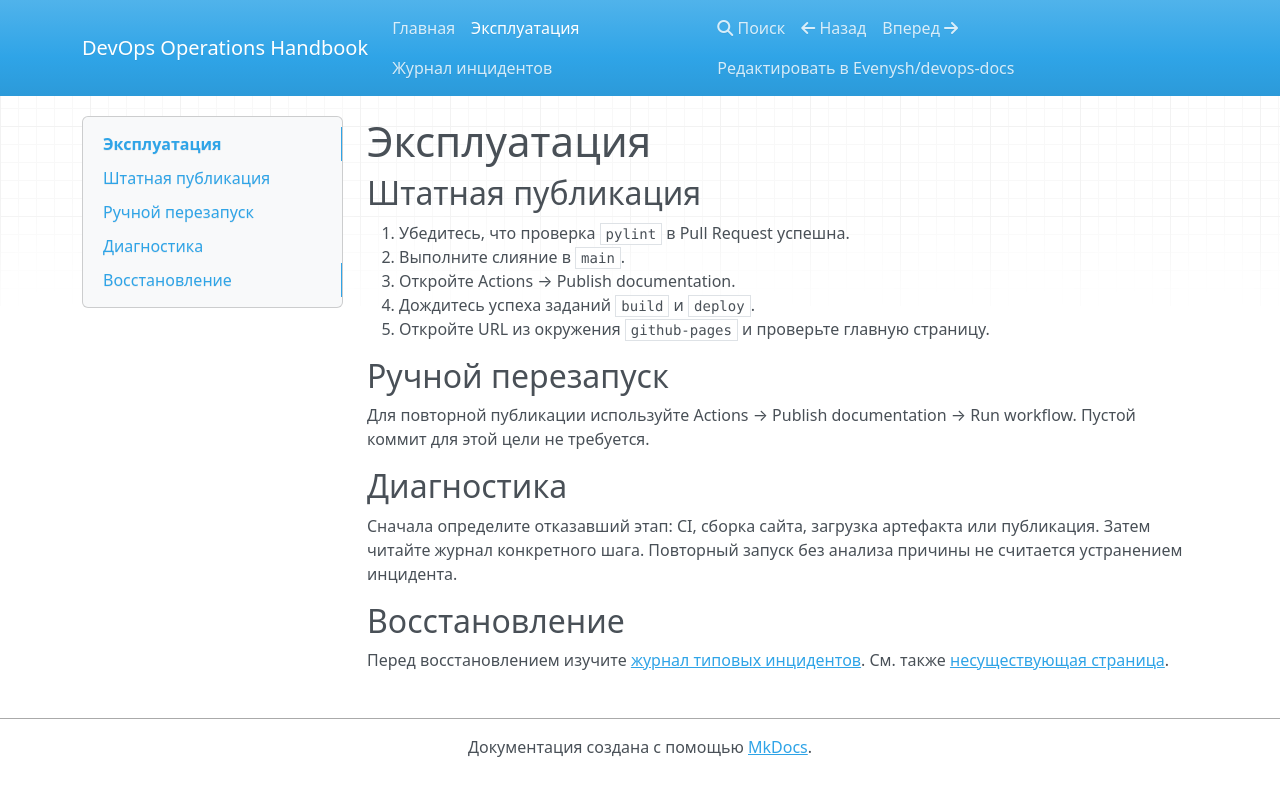
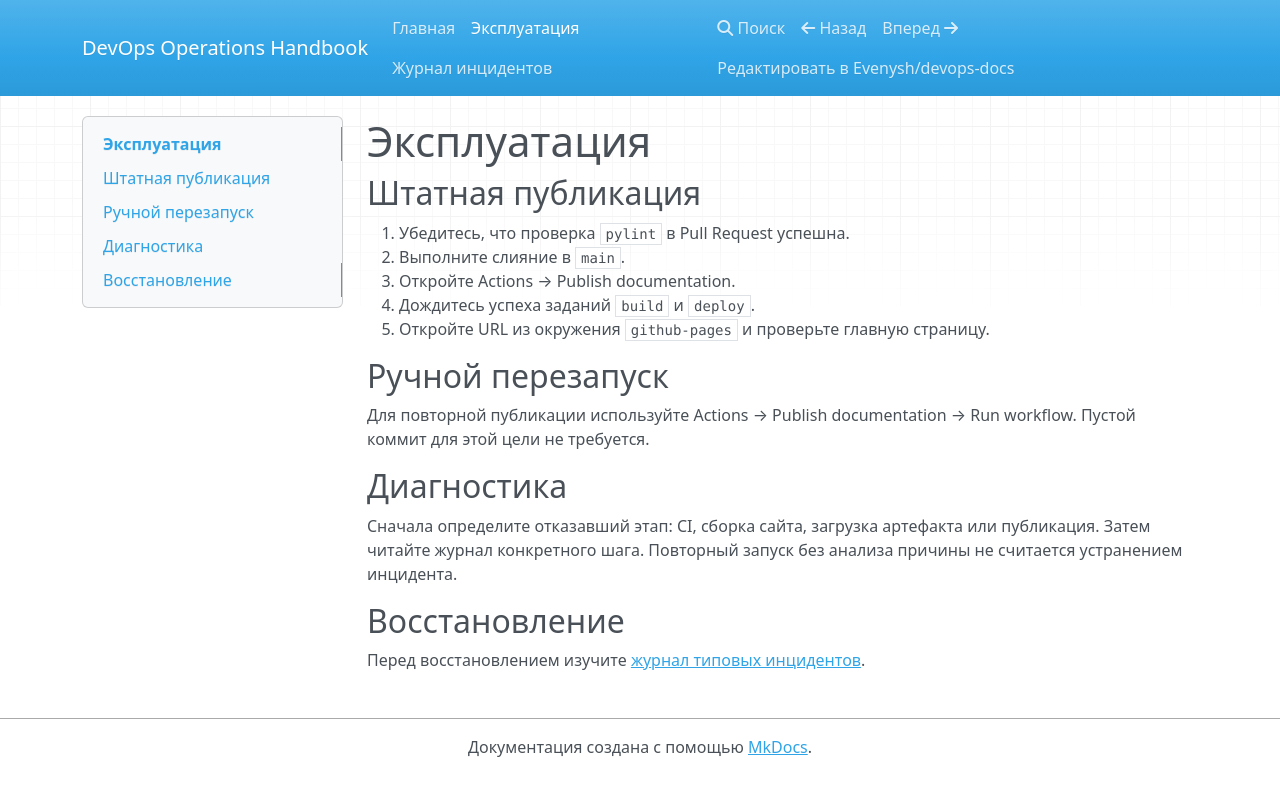
Before and after one commit to Evenysh/devops-docs, an MkDocs documentation site: the page built from docs/runbook.md, in a window 1280 px wide. Shown: the top 796 px of the page. Built offline with MkDocs 1.6.1, drawn with Linux system fonts in a browser that asks for light colours; nearby versions of some CDN libraries.

Commit message:
docs: remove missing page link after CI experiment

```diff
--- a/docs/runbook.md
+++ b/docs/runbook.md
@@ -23,4 +23,3 @@ workflow.
 
 ## Восстановление
 Перед восстановлением изучите [журнал типовых инцидентов](incidents.md).
-См. также [несуществующая страница](missing-page.md).
```
